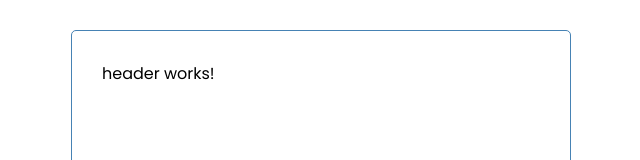
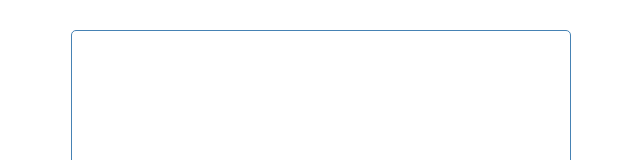
Before and after one commit to mgroholy/task-tracker-angular, an Angular app: page / in a window 1280 px wide. Shown: the top 160 px of the page, without its empty margins (319-959 px from the left). Built offline with nearby package versions, Linux system fonts and the light colour scheme.

Commit message:
feat: format header.component.html. Nest h1 inside container div.

```diff
--- a/src/app/components/header/header.component.html
+++ b/src/app/components/header/header.component.html
@@ -1 +1,3 @@
-<p>header works!</p>
+<header>
+  <h1>{{ title }}</h1>
+</header>
```
